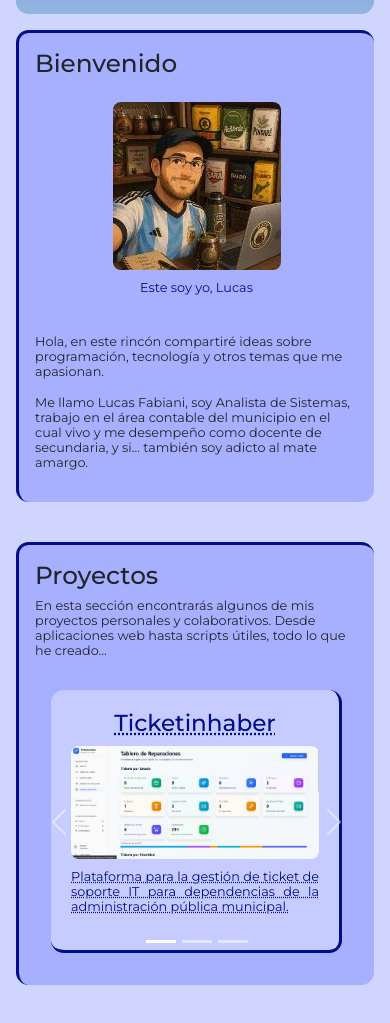
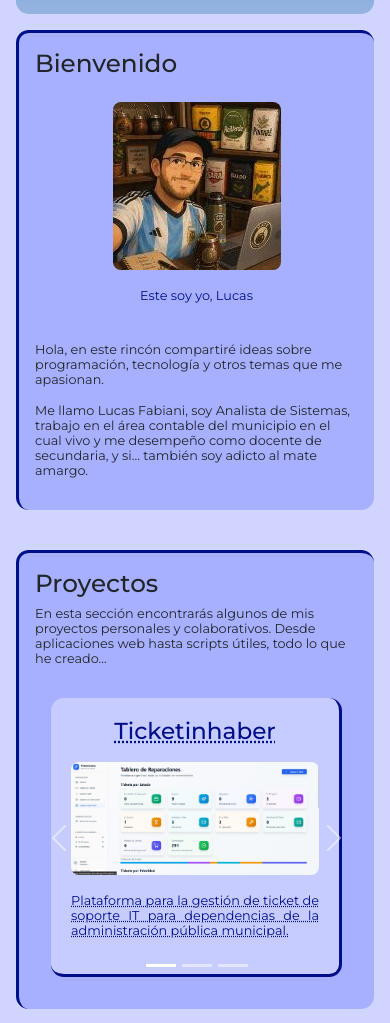
Before and after one commit to lFabianiGH/WebFlex_Clase_1_Entregable, a website: page index.html in a window 390 px wide. Shown: the part 339-1362 px from the top of the page. Drawn offline with nearby package versions, Linux system fonts and the light colour scheme; a web font is replaced by a local one.

Commit message:
Avance Parcial para preentrega 8
Responsividad: Auditado OK, @extend: incluido y Auditado OK, Mixin parametrizado: incluido y auditado OK, Operadores SCSS: incluido y auditado OK, Animaciones locales: incluidas Transform/Scale y auditadas OK.

```diff
--- a/scss/components/_cards.scss
+++ b/scss/components/_cards.scss
@@ -2,25 +2,36 @@
 
 // Cards
 
+%card-base {
+    background-color: $color-fondo-article;
+    border-radius: 0.8rem;
+    border-style: none solid solid none;
+    border-color: $color-primario;
+}
+
+
 article {
+    @extend %card-base;
+
     display: flex;
     flex-direction: column;
-    background-color: $color-fondo-article;
-    border-radius: 0.8rem;
     margin: 1rem;
     padding: 20px;
-    border-style: none solid solid none;
-    border-color: $color-primario;
+
+    transition: transform 0.3s ease, box-shadow 0.3s ease;
+
+    &:hover {
+        transform: translateY(-5px);
+        box-shadow: 0 8px 16px rgba(0, 0, 0, 0.2);
+    }
 }
 
 // Integración con Bootstrap
 
 article.card {
-    background-color: $color-fondo-article;
-    border-radius: 0.8rem;
+    @extend %card-base;
+
     border-width: 0 3px 3px 0;
-    border-style: none solid solid none;
-    border-color: $color-primario;
 }
 
 // Texto de las cards
--- a/scss/components/_links.scss
+++ b/scss/components/_links.scss
@@ -14,8 +14,8 @@ a {
     }
 }
 
-article > a {
-    @include flex-columna-centrado;
+article>a {
+    @include flex-columna(center, 0.5rem);
     width: 100%;
     height: 100%;
 }
--- a/scss/components/_media.scss
+++ b/scss/components/_media.scss
@@ -5,7 +5,7 @@
 // Elementos multimedia
 
 figure {
-    @include flex-columna-centrado;
+    @include flex-columna(center, 0.5rem);
     margin: 1rem;
 }
 
@@ -19,4 +19,9 @@ img {
     max-width: 100%;
     height: auto;
     border-radius: 0.5rem;
+    transition: transform 0.3s ease;
+
+    &:hover {
+        transform: scale(1.03);
+    }
 }
--- a/scss/layout/_sections.scss
+++ b/scss/layout/_sections.scss
@@ -4,8 +4,8 @@
 
 section {
     background-color: $color-fondo-section;
-    margin: 1rem 1rem 2.5rem 1rem;
-    padding: 1rem;
+    margin: $espaciado-base $espaciado-base ($espaciado-base * 2.5) $espaciado-base;
+    padding: $espaciado-base;
     border-radius: 0.8rem;
     border-style: solid none none solid;
     border-color: $color-primario;
--- a/scss/utilities/_variables.scss
+++ b/scss/utilities/_variables.scss
@@ -21,3 +21,6 @@ $color-fondo-active: #846dec1a;
 // Colores de Secciones
 $color-fondo-section: #808cff80;
 $color-fondo-article: #e5e8ff80;
+
+// Espaciado base
+$espaciado-base: 1rem;
--- a/styles/style.css
+++ b/styles/style.css
@@ -284,23 +284,27 @@ footer > p {
   text-align: right;
 }
 
-article {
-  display: flex;
-  flex-direction: column;
+article.card, article {
   background-color: rgba(229, 232, 255, 0.5019607843);
   border-radius: 0.8rem;
-  margin: 1rem;
-  padding: 20px;
   border-style: none solid solid none;
   border-color: #000e8a;
 }
 
+article {
+  display: flex;
+  flex-direction: column;
+  margin: 1rem;
+  padding: 20px;
+  transition: transform 0.3s ease, box-shadow 0.3s ease;
+}
+article:hover {
+  transform: translateY(-5px);
+  box-shadow: 0 8px 16px rgba(0, 0, 0, 0.2);
+}
+
 article.card {
-  background-color: rgba(229, 232, 255, 0.5019607843);
-  border-radius: 0.8rem;
   border-width: 0 3px 3px 0;
-  border-style: none solid solid none;
-  border-color: #000e8a;
 }
 
 article p {
@@ -357,6 +361,7 @@ article > a {
   display: flex;
   flex-direction: column;
   align-items: center;
+  gap: 0.5rem;
   width: 100%;
   height: 100%;
 }
@@ -365,6 +370,7 @@ figure {
   display: flex;
   flex-direction: column;
   align-items: center;
+  gap: 0.5rem;
   margin: 1rem;
 }
 
@@ -378,4 +384,8 @@ img {
   max-width: 100%;
   height: auto;
   border-radius: 0.5rem;
+  transition: transform 0.3s ease;
 }
+img:hover {
+  transform: scale(1.03);
+}
```
Also changed, not shown: scss/utilities/_mixins.scss (+9 -2 lines), README.md.
